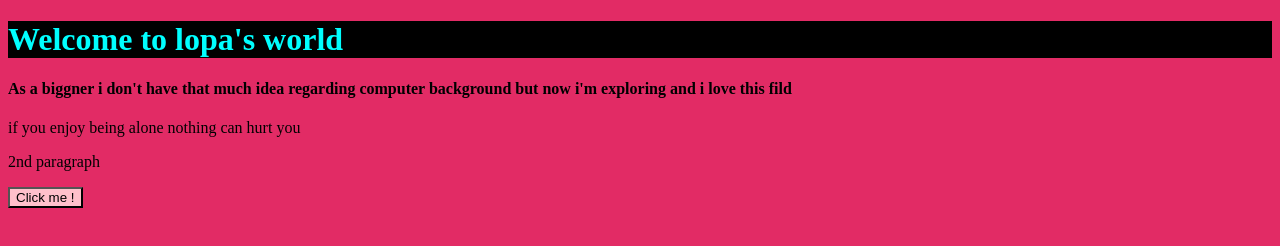
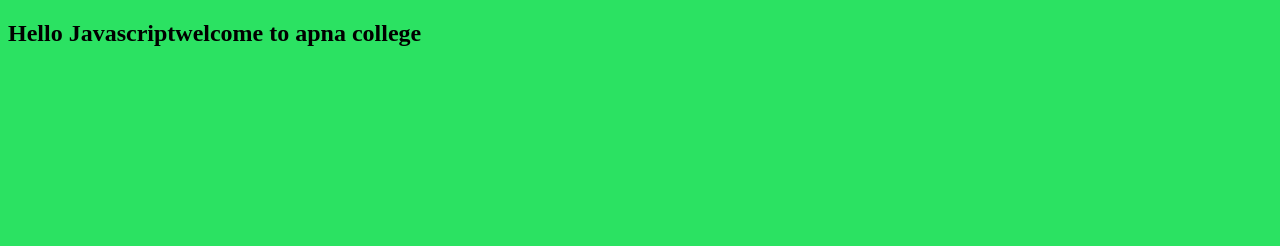
Before and after one commit to Lopamudra2003/Pratice-4, a website: page dom.html in a window 1280 px wide. Drawn offline with Linux system fonts and the light colour scheme.

Commit message:
first commit

```diff
--- a/dom.css
+++ b/dom.css
@@ -1,15 +1,20 @@
-h1{
+/* h1{
     color: aqua;
 
     background-color: black;
 
-}
+} */
 
         body{
-            background-color: rgb(226, 43, 101);
+            background-color: rgb(43, 226, 98);
         }
 
-        button{
+        /* button{
             background-color: pink;
             color: black;
+        } */
+
+
+        h3{
+            color:black;
         }
--- a/dom.html
+++ b/dom.html
@@ -9,13 +9,27 @@
 
 </head>
 <body>
-    <div ABCD> </div>
+    <!-- <div ABCD> </div>
     <h1 class = "myClass" > Welcome to lopa's world</h1>
     <h1 class = "myClass" > </h1>
     <h4 class = "myClass" >As a biggner i don't have that much idea regarding computer background but now i'm exploring and i love this fild</h4>
     <p> if you enjoy being alone nothing can hurt you</p>
     <p>2nd paragraph</p>
-    <button id = "myId"> Click me !  </button>
+    <button id = "myId"> Click me !  </button> -->
+    <!-- <h1><i>Headline</i></h1>
+
+    <h3><i>FRUITS</i></h3>
+
+    <div>
+        <ul>
+            <li>Mango</li>
+            <li>Orange</li>
+            <li>Apple</li>
+            <li>Banana</li>
+        </ul>
+    </div> -->
+
+    <h2>Hello Javascript</h2>
 
     <script src = "dom.js" >  </script>
 
--- a/dom.js
+++ b/dom.js
@@ -10,11 +10,21 @@
 // let parahs = document.getElementsByTagName("p");
 // console.dir("parahs");
 
-let element = document.querySelector("p");
-console.dir(element);
+//let element = document.querySelector("p");
+//console.dir(element);
 
-let firstEl = document.querySelector(".myClass");
-console.dir(firstEl);
+// let firstEl = document.querySelector(".myClass");
+// console.dir(firstEl);
 
-let allEl = document.querySelector(".myClass");
-console.dir(allEl);
+// let allEl = document.querySelector(".myClass");
+// console.dir(allEl);
+
+// let div = document.querySelector("div");
+// console.dir(div);
+
+// let heading = document.querySelector("h1");
+
+let h2 = document.querySelector("h2");
+console.dir(h2.innerText);
+
+h2.innerText = h2.innerText + ("welcome to apna college") ;
```
